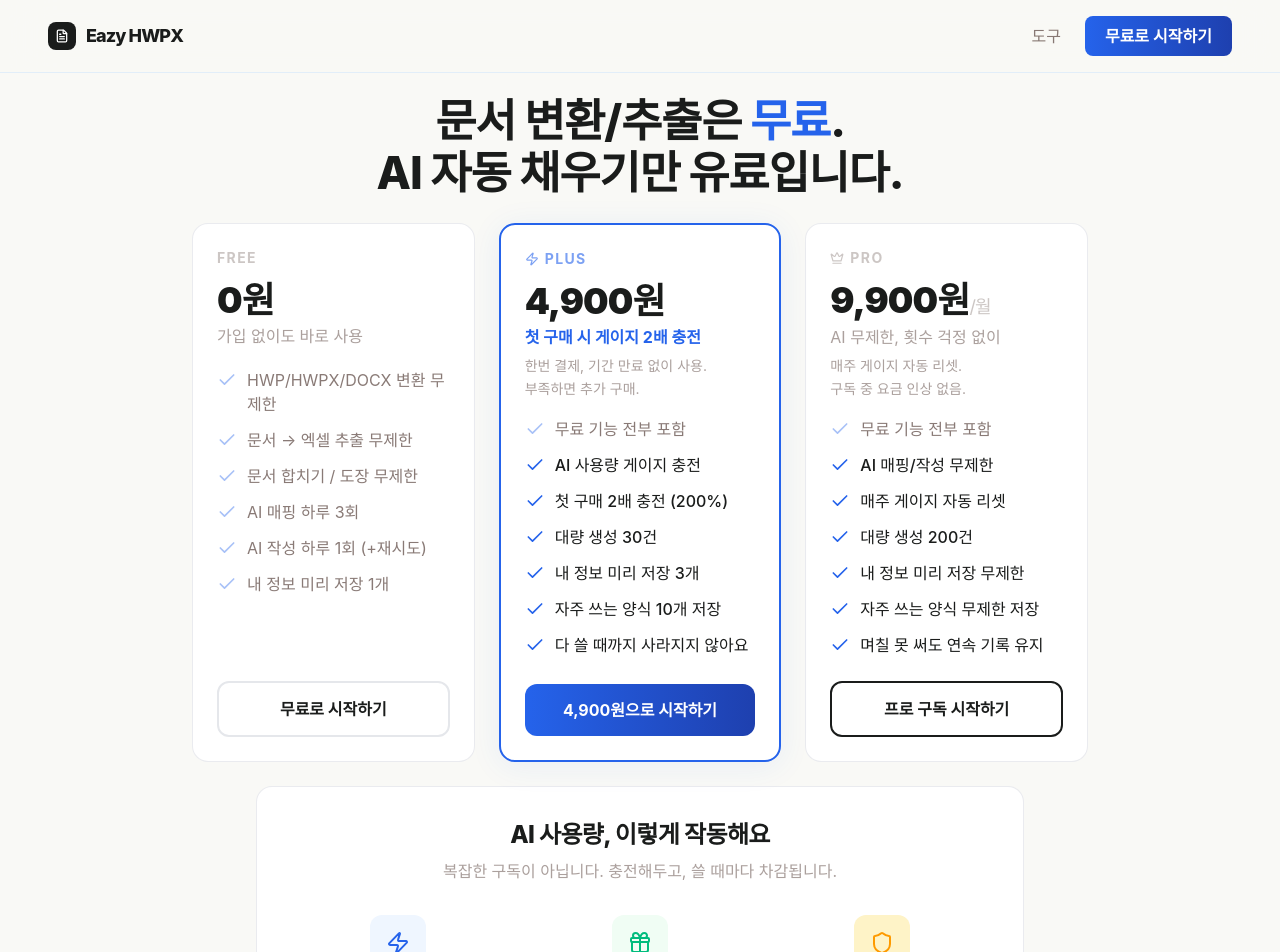
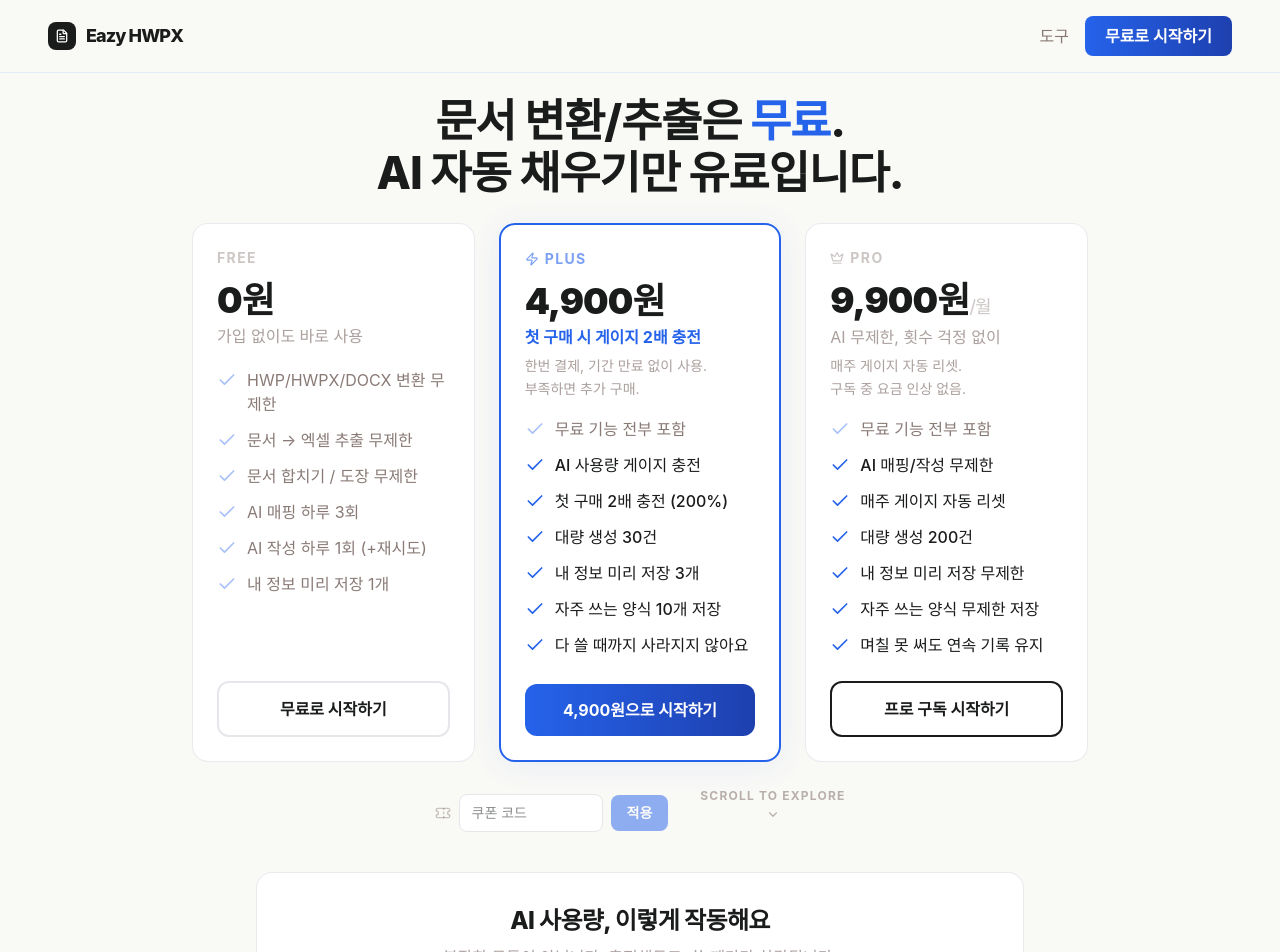
Before and after one commit to Giwoong-ryu/hwpx-converter, a Next.js app in the folder frontend/: page /pricing in a window 1280 px wide. Shown: the top 952 px of the page. Built offline with nearby package versions, Linux system fonts and the light colour scheme; no server answers; a web font is replaced by a local one.

Commit message:
feat: coupon badge in navbar + my-coupon API + pricing coupon input

```diff
--- a/frontend/src/app/page.tsx
+++ b/frontend/src/app/page.tsx
@@ -8,6 +8,7 @@ import {
   FileText, Shield, Check, ChevronRight,
   Lock, Server, Trash2, Clock, RefreshCw, UploadCloud
 } from "lucide-react";
+import CouponBadge from "@/components/ui/CouponBadge";
 
 /* ═══ 데이터 ═══ */
 
@@ -132,7 +133,8 @@ export default function LandingPage() {
             </div>
             <span className="text-lg font-extrabold tracking-tighter">Eazy HWPX</span>
           </Link>
-          <div className="flex items-center gap-6">
+          <div className="flex items-center gap-4">
+            <CouponBadge />
             <Link href="/pricing" className="text-sm text-[#57423c]/70 hover:text-[#1a1c1b] transition-colors">
               요금제
             </Link>
@@ -191,12 +193,6 @@ export default function LandingPage() {
               </Link>
               <span className="text-sm text-[#57423c]/50">회원가입 없이 바로 사용</span>
             </div>
-
-            {/* 게이지 한줄 요약 */}
-            <p className="text-sm text-[#57423c]/50 mb-4">
-              AI 사용량은 게이지 방식 — 쓸수록 보너스가 차올라요.{" "}
-              <Link href="/pricing" className="text-[#2563EB] font-semibold hover:underline">요금제 보기</Link>
-            </p>
 
             {/* 핵심 수치 */}
             <div className="hero-stagger hero-s4 flex items-center gap-6 text-base text-[#57423c]/60">
--- a/frontend/src/app/pricing/page.tsx
+++ b/frontend/src/app/pricing/page.tsx
@@ -5,6 +5,7 @@ import { useAuth } from "@/context/AuthContext";
 import Link from "next/link";
 import { FileText, Check, Shield, Zap, Crown, ChevronDown, Gift, Flame, Trophy, Star, ArrowRight, Ticket } from "lucide-react";
 import { redeemCoupon } from "@/lib/api";
+import CouponBadge from "@/components/ui/CouponBadge";
 
 const PLUS_ID = "307b2685-27de-4b96-ac7d-670a669c85d8";
 const PRO_ID = "fe4b5d80-c912-403b-b940-58b4c50bb6b8";
@@ -69,7 +70,8 @@ export default function PricingPage() {
             </div>
             <span className="text-lg font-extrabold tracking-tighter">Eazy HWPX</span>
           </Link>
-          <div className="flex items-center gap-6">
+          <div className="flex items-center gap-4">
+            <CouponBadge />
             <Link href="/tool" className="text-base text-[#57423c]/70 hover:text-[#1a1c1b] transition-colors">도구</Link>
             {user ? (
               <span className="text-base text-[#57423c]/50">{user.email}</span>
@@ -163,6 +165,40 @@ export default function PricingPage() {
             >
               {purchasing === PRO_ID ? "처리 중..." : "프로 구독 시작하기"}
             </button>
+          </div>
+        </div>
+
+        {/* ── 쿠폰 입력 + 스크롤 힌트 ── */}
+        <div className="flex items-center justify-center gap-8 max-w-4xl mx-auto mb-10 mt-8">
+          {/* 쿠폰 입력 */}
+          <div className="flex items-center gap-2">
+            <Ticket size={16} className="text-[#57423c]/30 shrink-0" />
+            <input
+              type="text"
+              value={couponCode}
+              onChange={(e) => { setCouponCode(e.target.value.toUpperCase()); setCouponResult(null); }}
+              onKeyDown={(e) => e.key === "Enter" && handleCoupon()}
+              placeholder="쿠폰 코드"
+              className="w-36 px-3 py-2 rounded-lg border border-gray-200 bg-white text-sm focus:border-[#2563EB] focus:outline-none"
+            />
+            <button
+              onClick={handleCoupon}
+              disabled={couponLoading || !couponCode.trim()}
+              className="px-4 py-2 rounded-lg bg-[#2563EB] text-white font-bold text-sm hover:opacity-90 transition-all active:scale-95 disabled:opacity-50"
+            >
+              {couponLoading ? "..." : "적용"}
+            </button>
+            {couponResult && (
+              <span className={`text-sm font-medium ${couponResult.ok ? "text-emerald-600" : "text-red-500"}`}>
+                {couponResult.message}
+              </span>
+            )}
+          </div>
+
+          {/* 스크롤 힌트 */}
+          <div className="flex flex-col items-center gap-1 animate-bounce text-[#57423c]/40">
+            <span className="text-xs uppercase font-bold tracking-widest">Scroll to explore</span>
+            <ChevronDown size={14} />
           </div>
         </div>
 
--- a/frontend/src/app/tool/page.tsx
+++ b/frontend/src/app/tool/page.tsx
@@ -1,6 +1,7 @@
 "use client";
 
-import { useState, useEffect, Suspense } from "react";
+import { useState, useEffect, Suspense, useRef } from "react";
+import { createPortal } from "react-dom";
 import { useSearchParams } from "next/navigation";
 import Link from "next/link";
 import { FormProvider, useForm } from "@/context/FormContext";
@@ -18,6 +19,7 @@ import LoginModal from "@/components/ui/LoginModal";
 import GaugeEmptyModal from "@/components/ui/GaugeEmptyModal";
 import RewardToast, { type RewardItem } from "@/components/ui/RewardToast";
 import OnboardingGuide from "@/components/ui/OnboardingGuide";
+import CouponBadge from "@/components/ui/CouponBadge";
 import {
   FileText, Loader2, Shield, Wand2, Layers, TableProperties,
   Calendar, Stamp, Merge, CheckCircle2, FileSpreadsheet,
@@ -242,7 +244,7 @@ function ShareFormButton({ file, filename, fieldCount }: { file: File | null; fi
         <Globe size={12} /> 갤러리에 공유하기 <span className="text-xs bg-[#DBEAFE] px-1.5 py-0.5 rounded font-bold">+25%</span>
       </button>
 
-      {showModal && (
+      {showModal && createPortal(
         <div className="fixed inset-0 z-[100] bg-black/40 flex items-center justify-center p-4" onClick={() => setShowModal(false)}>
           <div className="bg-white rounded-2xl shadow-2xl p-6 max-w-sm w-full" onClick={(e) => e.stopPropagation()}>
             <h3 className="text-base font-bold text-[#1a1c1b] mb-1">양식 갤러리에 공유</h3>
@@ -292,7 +294,8 @@ function ShareFormButton({ file, filename, fieldCount }: { file: File | null; fi
               </button>
             </div>
           </div>
-        </div>
+        </div>,
+        document.body
       )}
     </>
   );
@@ -377,6 +380,7 @@ function Main() {
               <span className="text-xs font-bold text-[#57423c]/70 bg-[#e2e3e0]/50 px-2.5 py-1 rounded-md">DOCX</span>
             </div>
             <div className="w-px h-5 bg-gray-200 hidden sm:block" />
+            <CouponBadge />
             <GaugeBadge />
             <UserMenu onLoginClick={() => setShowLoginModal(true)} />
           </div>
--- /dev/null
+++ b/frontend/src/components/ui/CouponBadge.tsx
@@ -0,0 +1,32 @@
+"use client";
+
+import { useEffect, useState } from "react";
+import { useAuth } from "@/context/AuthContext";
+import { Ticket } from "lucide-react";
+
+export default function CouponBadge() {
+  const { user, accessToken } = useAuth();
+  const [couponName, setCouponName] = useState<string | null>(null);
+
+  useEffect(() => {
+    if (!user || !accessToken) return;
+    const API = process.env.NEXT_PUBLIC_API_URL || "/api";
+    fetch(`${API}/coupon/my-coupon`, {
+      headers: { Authorization: `Bearer ${accessToken}` },
+    })
+      .then((r) => r.json())
+      .then((d) => {
+        if (d.active) setCouponName(d.coupon_name || "Plus 체험중");
+      })
+      .catch(() => {});
+  }, [user, accessToken]);
+
+  if (!couponName) return null;
+
+  return (
+    <div className="flex items-center gap-1.5 bg-[#EFF6FF] border border-[#BFDBFE] px-3 py-1 rounded-full">
+      <Ticket size={12} className="text-[#2563EB]" />
+      <span className="text-xs font-bold text-[#2563EB]">{couponName}</span>
+    </div>
+  );
+}
```
Also changed, not shown: 1 other file (tests, documents, lock files or other folders).
